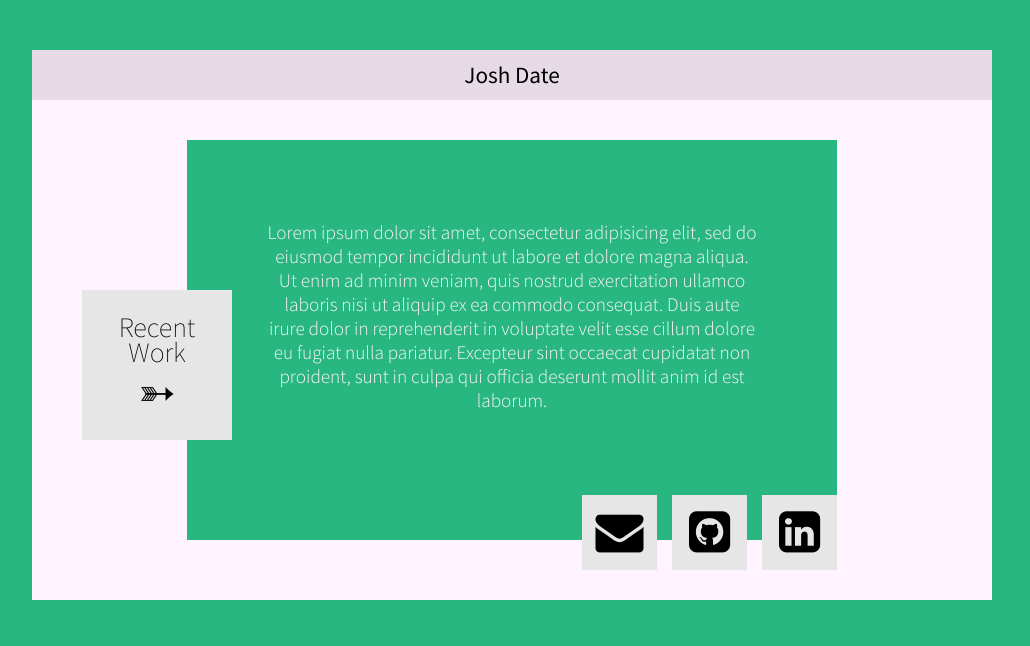
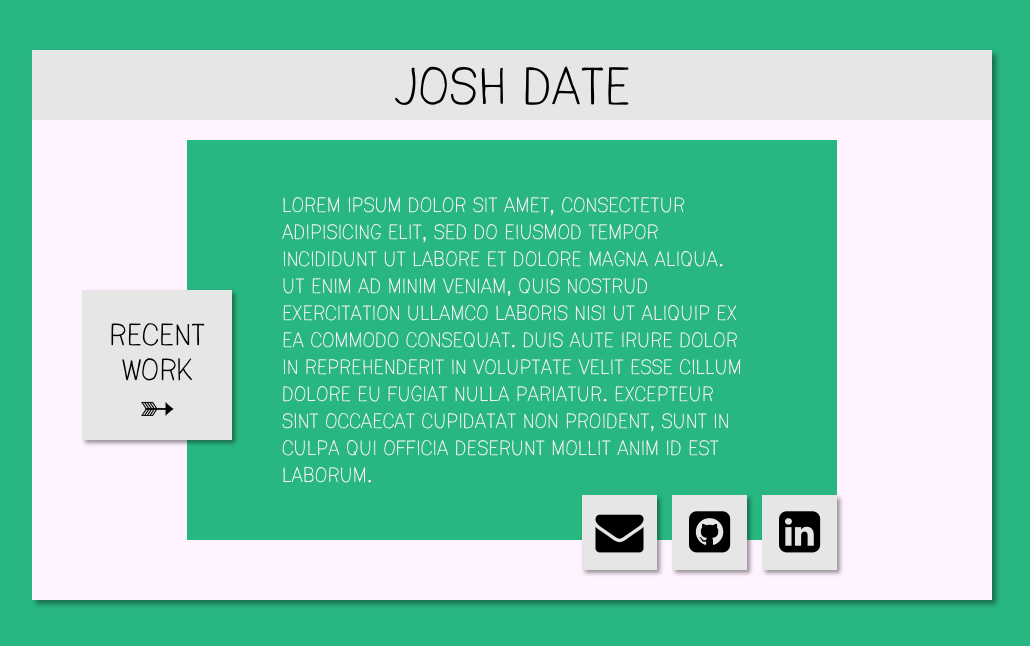
Before and after one commit to gingerrific/portfolio, a website: page app/index.html in a window 1280 px wide. Shown: the whole page, without its empty margins (128-1158 px from the left). Drawn offline with nearby package versions, Linux system fonts and the light colour scheme; files that its build step writes are made by us from their sources; a small style sheet from the web is missing.

Commit message:
updating fonts, and adding box shadows

```diff
--- a/app/index.html
+++ b/app/index.html
@@ -20,6 +20,34 @@
         <!-- build:js scripts/vendor/modernizr.js -->
         <script src="../bower_components/modernizr/modernizr.js"></script>
         <!-- endbuild -->
+        <link rel="stylesheet" type="text/css" href="styles/MyFontsWebfontsKit.css">
+        <!--
+        /**
+         * @license
+         * MyFonts Webfont Build ID 3015512, 2015-04-26T03:18:17-0400
+         *
+         * The fonts listed in this notice are subject to the End User License
+         * Agreement(s) entered into by the website owner. All other parties are
+         * explicitly restricted from using the Licensed Webfonts(s).
+         *
+         * You may obtain a valid license at the URLs below.
+         *
+         * Webfont: Pic0 by d[esign]
+         * URL: http://www.myfonts.com/fonts/design/pico/pic0/
+         * Copyright: &#x00A9; (2010) Domenico Mazza. Do not redistribute or modify any
+         * components of this font.
+         * Licensed pageviews: 10,000
+         *
+         * Webfont: Savu-Condensed by Hiekka Graphics
+         * URL: http://www.myfonts.com/fonts/hiekkagraphics/savu/regular-condensed/
+         * Copyright: Copyright (c) 2013 Hiekka Graphics. All rights reserved.
+         * Licensed pageviews: 20,000
+         *
+         *
+         * License: http://www.myfonts.com/viewlicense?type=web&buildid=3015512
+         *
+         * © 2015 MyFonts Inc
+        */
 
     </head>
     <body>
@@ -47,13 +75,13 @@
                     proident, sunt in culpa qui officia deserunt mollit anim id est laborum.
                 </div>
                 <div class="contact1 contact ">
-                    <i class="fa fa-envelope "></i>
+                    <a href="mailto:josh.date@gmail.com"><i class="fa fa-envelope "></i></a>
                 </div>
                 <div class="contact2 contact ">
-                    <i class="fa fa-github-square"></i>
+                    <a href="https://github.com/gingerrific"><i class="fa fa-github-square"></i></a>
                 </div>
                 <div class="contact3 contact ">
-                    <i class="fa fa-linkedin-square"></i>
+                    <a href="https://www.linkedin.com/pub/joshua-date/4a/399/16a"><i class="fa fa-linkedin-square"></i></a>
                 </div>
 
 
--- /dev/null
+++ b/app/styles/MyFontsWebfontsKit.css
@@ -0,0 +1,35 @@
+/**
+ * @license
+ * MyFonts Webfont Build ID 3015512, 2015-04-26T03:18:17-0400
+ *
+ * The fonts listed in this notice are subject to the End User License
+ * Agreement(s) entered into by the website owner. All other parties are
+ * explicitly restricted from using the Licensed Webfonts(s).
+ *
+ * You may obtain a valid license at the URLs below.
+ *
+ * Webfont: Pic0 by d[esign]
+ * URL: http://www.myfonts.com/fonts/design/pico/pic0/
+ * Copyright: &#x00A9; (2010) Domenico Mazza. Do not redistribute or modify any components of this font.
+ * Licensed pageviews: 10,000
+ *
+ * Webfont: Savu-Condensed by Hiekka Graphics
+ * URL: http://www.myfonts.com/fonts/hiekkagraphics/savu/regular-condensed/
+ * Copyright: Copyright (c) 2013 Hiekka Graphics. All rights reserved.
+ * Licensed pageviews: 20,000
+ *
+ *
+ * License: http://www.myfonts.com/viewlicense?type=web&buildid=3015512
+ *
+ * © 2015 MyFonts Inc
+*/
+
+
+/* @import must be at top of file, otherwise CSS will not work */
+@import url("//hello.myfonts.net/count/2e0358");
+
+
+@font-face {font-family: 'Pic0';src: url('webfonts/2E0358_0_0.eot');src: url('webfonts/2E0358_0_0.eot?#iefix') format('embedded-opentype'),url('webfonts/2E0358_0_0.woff2') format('woff2'),url('webfonts/2E0358_0_0.woff') format('woff'),url('webfonts/2E0358_0_0.ttf') format('truetype');}
+
+
+@font-face {font-family: 'Savu-Condensed';src: url('webfonts/2E0358_1_0.eot');src: url('webfonts/2E0358_1_0.eot?#iefix') format('embedded-opentype'),url('webfonts/2E0358_1_0.woff2') format('woff2'),url('webfonts/2E0358_1_0.woff') format('woff'),url('webfonts/2E0358_1_0.ttf') format('truetype');}
--- a/app/styles/main.scss
+++ b/app/styles/main.scss
@@ -32,12 +32,14 @@ body {
 
 .full-window {
     width: 75%;
+    min-width: 900px;
     height: 550px;
     margin: 50px auto 0;
     background: white;
     position: relative;
     text-align: center;
     background: $portfolio_white;
+    box-shadow: 4px 4px 5px rgba(0,0,0,.4);
 
     animation-name: windowSlide;
     animation-duration: .7s;
@@ -55,8 +57,8 @@ body {
 
 .window-header {
     width: 100%;
-    height: 50px;
-    background: rgba(0,0,0,.1);
+    height: 70px;
+    background: darken(white, 10%);
     position: absolute;
     // top: 0;
 
@@ -68,10 +70,6 @@ body {
     from {
         top: -1000px;
     }
-
-    // 85% {
-    //     top: 20px;
-    // }
 
     to {
         top: 0;
@@ -94,15 +92,12 @@ body {
 }
 
 .name {
-    width: 100px;
-    height: 30px;
+    width: 300px;
     position: absolute;
     left: 50%;
-    margin-left: -50px;
-    top: 10px;
-
-    font-size: 1.45em;
-    font-weight: 400;
+    margin-left: -150px;
+    font-family: "Savu-Condensed";
+    font-size: 3em;
 
 }
 
@@ -115,11 +110,14 @@ body {
     top: 90px;
     left: 50%;
     margin-left: -325px;
-    padding: 80px;
+    padding: 50px 95px;
+
     font-size: 1.2em;
+
+    text-align: left;
     background: $portfolio_red;
     color: $portfolio_white;
-
+    font-family: "Savu-Condensed";
     animation-name: aboutSlide;
     animation-duration: 1.4s;
 }
@@ -151,14 +149,16 @@ body {
     font-size: 1.75em;
     font-weight: 200;
     padding: 25px 15px;
-    line-height: 25px;
+    line-height: 35px;
     animation-name: workSlide;
     animation-duration: 1.6s;
+    font-family: "Savu-Condensed";
 
+    box-shadow: 3px 3px 4px rgba(0,0,0,.4);
     & span {
         font-size: 1.6em;
         display: block;
-        margin-top: 15px;
+        // margin-top: 15px;
     }
 }
 
@@ -188,6 +188,15 @@ body {
     font-size: 3em;
     cursor: pointer;
     bottom: 30px;
+    box-shadow: 3px 3px 4px rgba(0,0,0,.4);
+
+    & a {
+        color: black;
+    }
+
+    & a:visited {
+        color: black;
+    }
 }
 .contact1 {
     left: 550px;
```
Also changed, not shown: app/styles/webfonts/2E0358_0_0.ttf (added), app/styles/webfonts/2E0358_0_0.woff (added), app/styles/webfonts/2E0358_0_0.woff2 (added), app/styles/webfonts/2E0358_1_0.ttf (added), app/styles/webfonts/2E0358_1_0.woff (added), app/styles/webfonts/2E0358_1_0.woff2 (added), dist/index.html, dist/resume.html, dist/styles/4c8fe689.main.css (added), dist/styles/a31a7c95.main.css (deleted), 5 other files.
